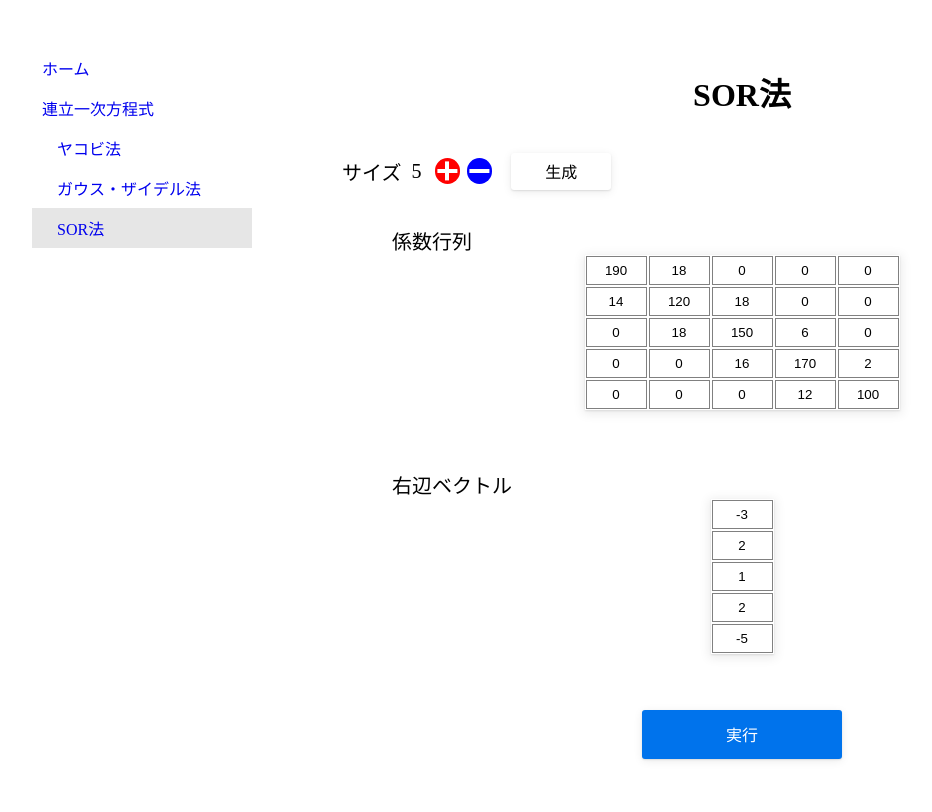
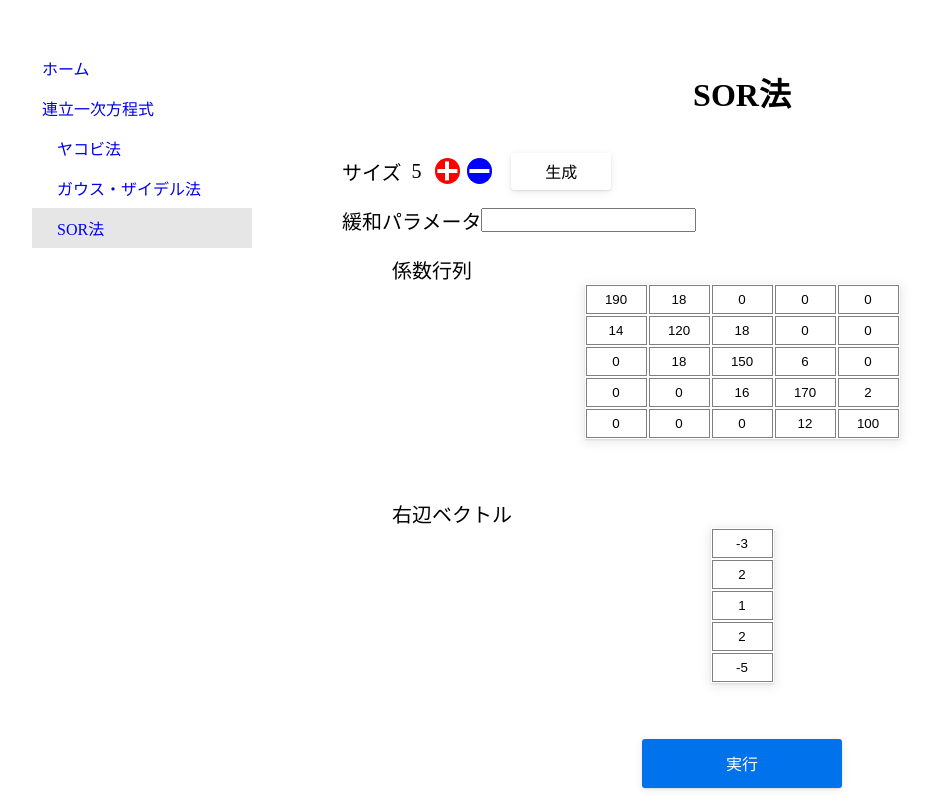
Before and after one commit to tarao1006/numerical-calculation, a React app: page /linear_equation/sor_method in a window 1280 px wide. Shown: the whole page, without its empty margins (8-940 px from the left). Built offline with nearby package versions, Linux system fonts and the light colour scheme.

Commit message:
Add relaxation parameter input

```diff
--- a/frontend/src/calculator/linear_equation/sor_method.jsx
+++ b/frontend/src/calculator/linear_equation/sor_method.jsx
@@ -1,6 +1,7 @@
 import React, { useState } from 'react'
 import axios from 'axios'
 import MatrixContainer from '../../components/matrixcontainer'
+import ParamInput from '../../components/paraminput'
 import Vector from '../../components/matrix/vector'
 import useJacobiMethodLinearEquation from '../../actions/jacobiMethodLinearEquationAction'
 
@@ -45,7 +46,9 @@ const SorMethodLinearEquation = () => {
       }
       setStatus={ setStatus }
       setExecuted={ setExecuted }
-    / >
+    >
+      <ParamInput label="緩和パラメータ" />
+    </MatrixContainer>
   )
 }
 
```
